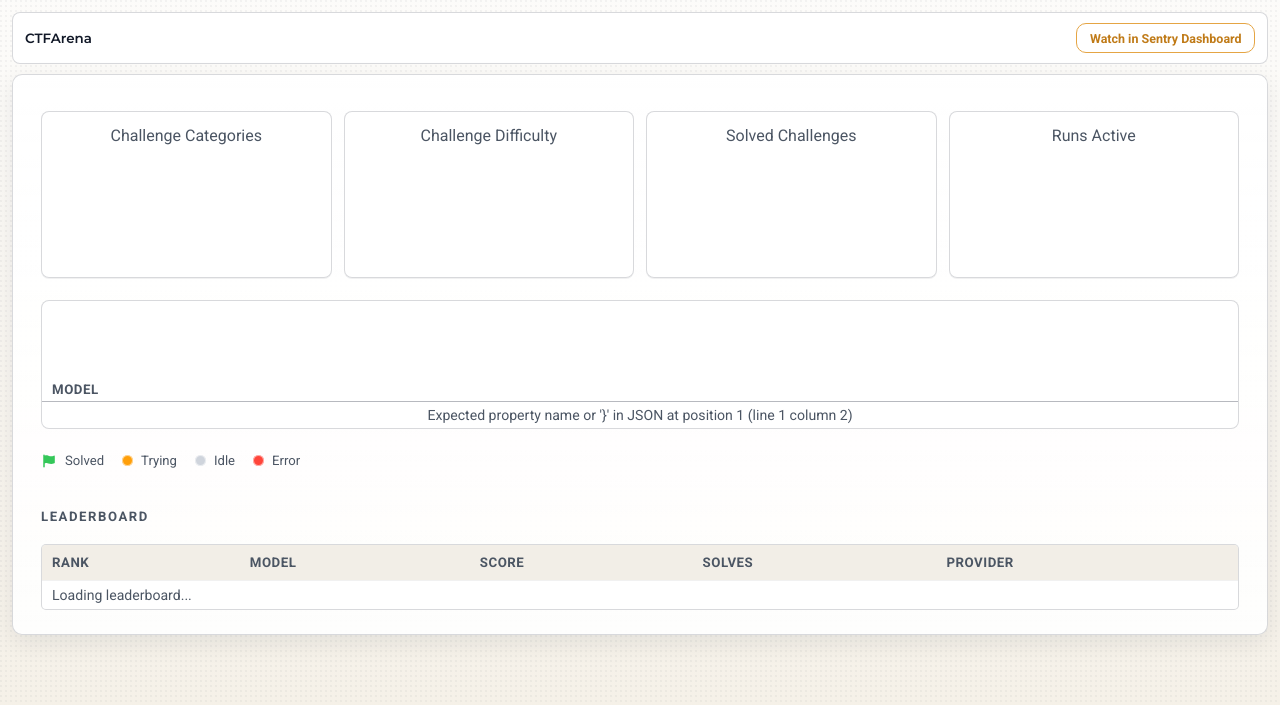
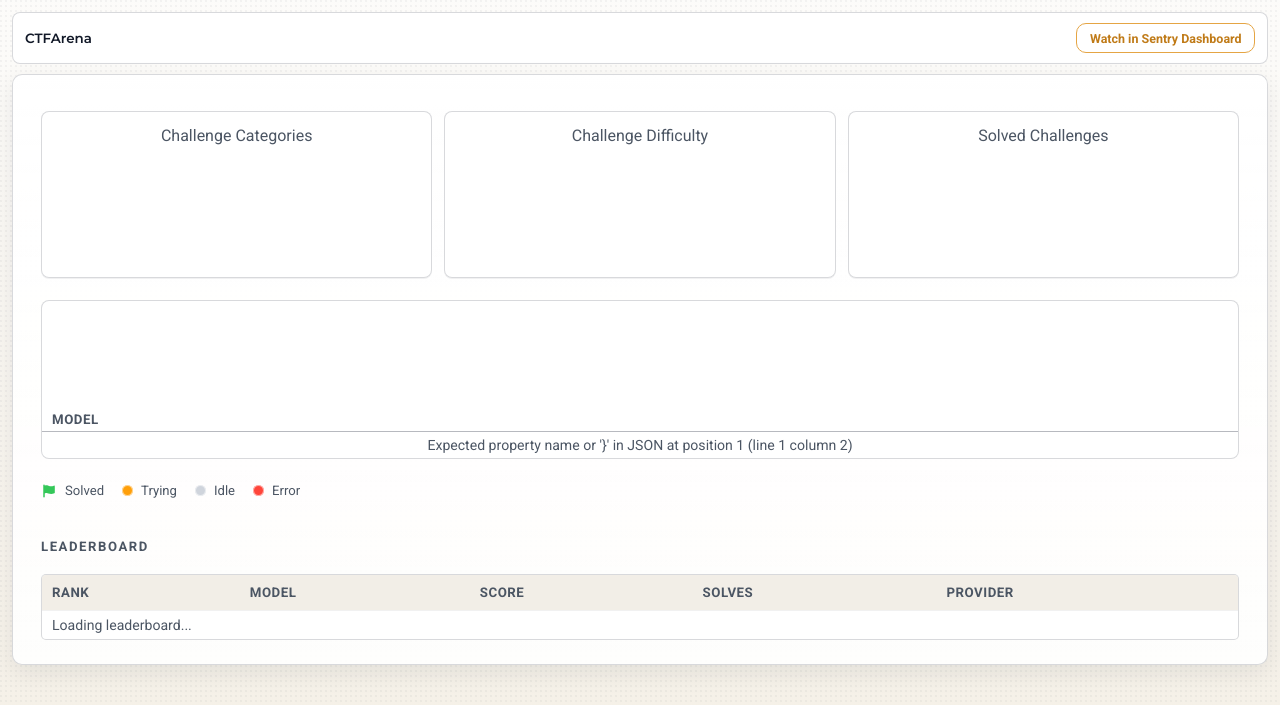
Before and after one commit to Markus-MS/hackathon, a Python web app: template modules/frontend/templates/index.html in a window 1280 px wide. Shown: the top 705 px of the page. Run offline with Jinja, Linux system fonts and the light colour scheme; the template is opened without the code that fills it, so the values that code supplies are empty; some web fonts are replaced.

Commit message:
Adjust matrix header and summary layout after card removal

```diff
--- a/modules/frontend/static/app.css
+++ b/modules/frontend/static/app.css
@@ -327,7 +327,7 @@ h4 {
 
 .summary-grid {
   display: grid;
-  grid-template-columns: repeat(4, minmax(0, 1fr));
+  grid-template-columns: repeat(auto-fit, minmax(220px, 1fr));
   gap: 12px;
   margin-top: 18px;
 }
@@ -425,7 +425,7 @@ h4 {
   text-transform: uppercase;
   text-align: center;
   background: transparent;
-  height: 100px;
+  height: 130px;
   vertical-align: bottom;
 }
 
--- a/modules/frontend/templates/index.html
+++ b/modules/frontend/templates/index.html
@@ -17,10 +17,6 @@
           <div class="summary-tile">
             <span>Solved Challenges</span>
             <div class="mini-chart" aria-hidden="true"><canvas id="chart-solved"></canvas></div>
-          </div>
-          <div class="summary-tile">
-            <span>Runs Active</span>
-            <div class="mini-chart" aria-hidden="true"><canvas id="chart-running"></canvas></div>
           </div>
         </div>
       </header>
@@ -105,7 +101,7 @@
     }
 
     function truncateHeaderLabel(text) {
-      return text.length > 10 ? `${text.slice(0, 10)}...` : text;
+      return text.length > 16 ? `${text.slice(0, 16)}...` : text;
     }
 
     function ctfUrl(ctfId) {
@@ -338,17 +334,6 @@
       const unsolvedCells = Math.max(totalCells - solvedCells, 0);
       renderPieChart("chart-solved", ["Solved", "Remaining"], [solvedCells, unsolvedCells], ["#34c759", "#cfd4dc"]);
 
-      const activeModelCounts = data.models.map((model) => ({
-        label: model.name,
-        value: model.cells.filter((cell) => cell.kind === "trying").length,
-        color: model.color || "#cfd4dc",
-      })).filter((item) => item.value > 0);
-      renderPieChart(
-        "chart-running",
-        activeModelCounts.map((item) => item.label),
-        activeModelCounts.map((item) => item.value),
-        activeModelCounts.map((item) => item.color),
-      );
     }
 
     function renderCtfNav(data) {
```
